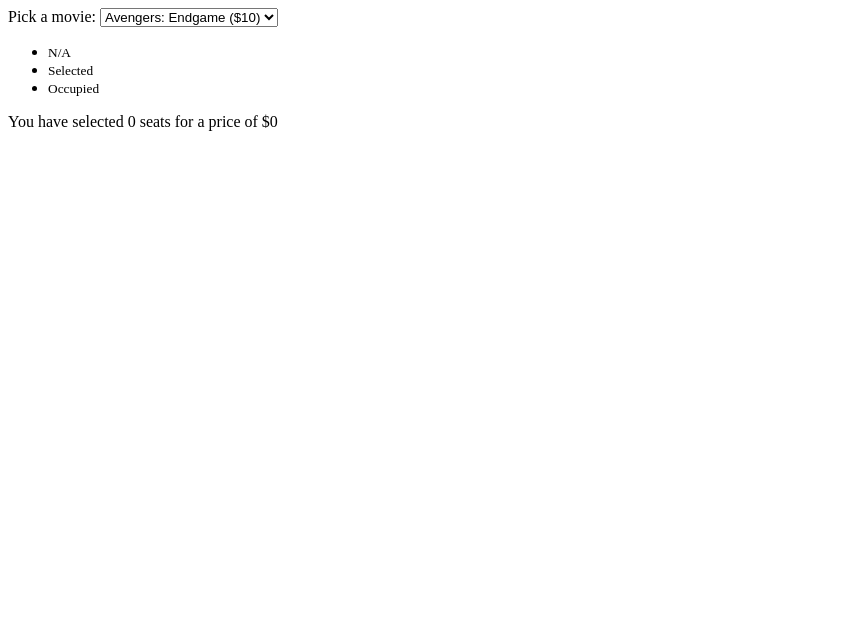
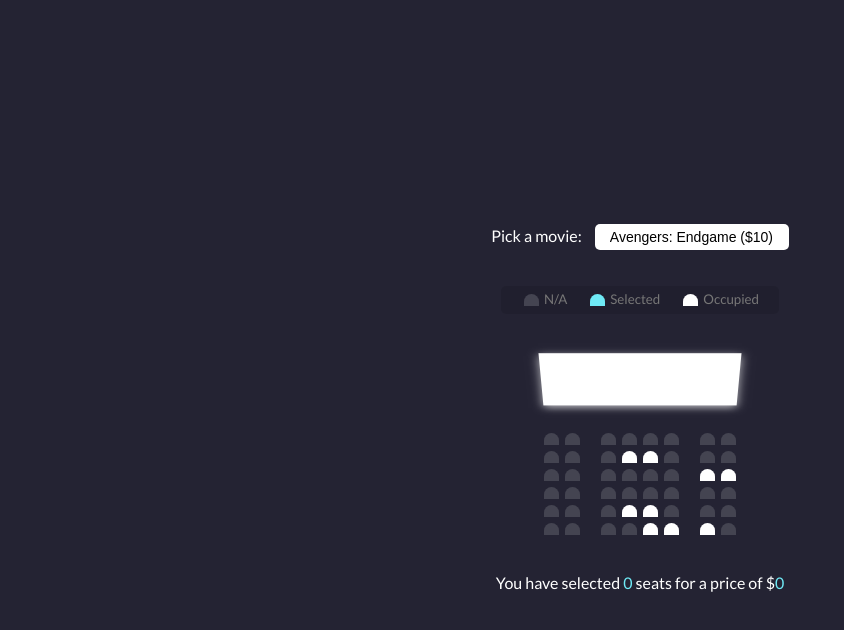
Before and after one commit to girwarkishor/2.movie-seat-booking, a website built with Parcel: page src/index.html in a window 1280 px wide. Shown: the whole page, without its empty margins (0-844 px from the left). Built offline with nearby package versions, Linux system fonts and the light colour scheme.

Commit message:
Project CSS

```diff
--- a/src/index.html
+++ b/src/index.html
@@ -22,11 +22,11 @@
         <small>N/A</small>
       </li>
       <li>
-        <div class="seat"></div>
+        <div class="seat selected"></div>
         <small>Selected</small>
       </li>
       <li>
-        <div class="seat"></div>
+        <div class="seat occupied"></div>
         <small>Occupied</small>
       </li>
     </ul>
--- a/src/sass/main.scss
+++ b/src/sass/main.scss
@@ -0,0 +1,105 @@
+@import url("https://fonts.googleapis.com/css2?family=Lato:ital,wght@0,400;0,700;1,300&display=swap");
+
+* {
+  box-sizing: border-box;
+}
+
+body {
+  background-color: #242333;
+  color: #fff;
+  display: flex;
+  flex-direction: column;
+  justify-content: center;
+  align-items: center;
+  height: 100vh;
+  font-family: "Lato", sans-serif;
+  margin: 0;
+}
+
+.container {
+  perspective: 1000px;
+  margin-bottom: 30px;
+}
+
+.movie-container {
+  margin: 20px 0;
+  select {
+    background-color: #fff;
+    border: 0;
+    border-radius: 5px;
+    font-size: 14px;
+    margin-left: 10px;
+    padding: 5px 15px 5px 15px;
+    -moz-appearance: none;
+    -webkit-appearance: none;
+    appearance: none; // cannot for other os
+  }
+}
+
+.seat {
+  background-color: #444451;
+  height: 12px;
+  width: 15px;
+  margin: 3px;
+  border-top-left-radius: 10px;
+  border-top-right-radius: 10px;
+  &.selected {
+    background-color: #6feaf6;
+  }
+  &.occupied {
+    background-color: #fff;
+  }
+  &:nth-of-type(2) {
+    margin-right: 18px;
+  }
+  &:nth-last-of-type(2) {
+    margin-left: 18px;
+  }
+  &:not(.occupied):hover {
+    cursor: pointer;
+    transform: scale(1.2);
+  }
+}
+
+.showcase {
+  background-color: rgba(0, 0, 0, 0.1);
+  padding: 5px 10px;
+  border-radius: 5px;
+  color: #777777;
+  list-style-type: none;
+  display: flex;
+  justify-content: space-between;
+  .seat:not(.occupied):hover {
+    cursor: default;
+    transform: scale(1);
+  }
+  li {
+    display: flex;
+    align-items: content;
+    justify-content: center;
+    margin: 0 10px;
+    small {
+      margin-left: 2px;
+    }
+  }
+}
+
+.row {
+  display: flex;
+}
+
+.screen {
+  background-color: #fff;
+  height: 70px;
+  width: 100%;
+  margin: 15px 0;
+  transform: rotateX(-45deg);
+  box-shadow: 0 3px 10px rgba(255, 255, 255, 0.7);
+}
+
+p.text {
+  margin: 5px 0;
+  span {
+    color: #6feaf6;
+  }
+}
```
Also changed, not shown: development/index.html (+2 -2 lines), 2 other files.
